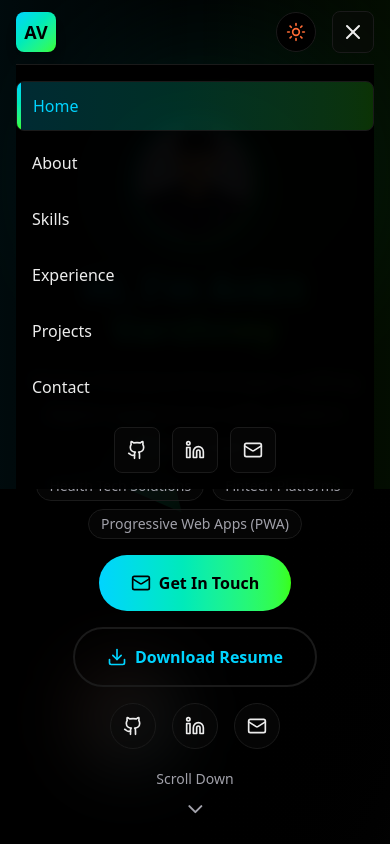
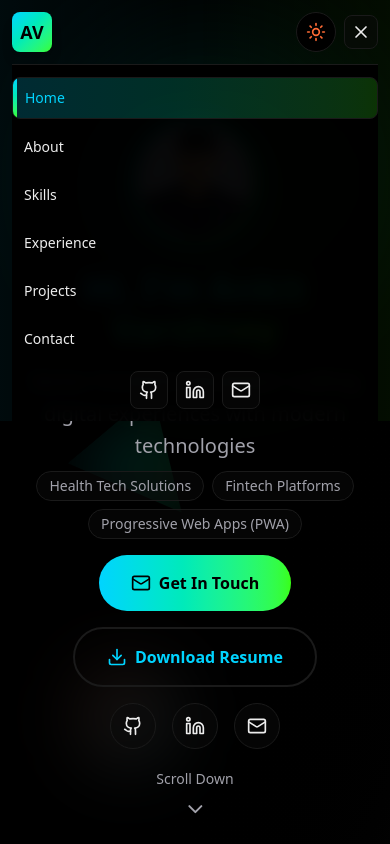
Before and after one commit to ankitvars/next-portfolio, a Next.js app: page / in a window 390 px wide. Both pictures are taken after a click on the button 353 px from the left and 32 px from the top of the page. Shown: the top 844 px of the page. Built offline with nearby package versions, Linux system fonts and the light colour scheme.

Commit message:
fix: improve mobile header responsiveness - Reduce container padding on mobile (px-3 instead of px-4) - Adjust mobile menu button spacing and sizing - Make hamburger menu icons smaller on mobile (w-5 h-5) - Improve mobile menu padding and text sizing - Optimize social links spacing in mobile menu

```diff
--- a/src/components/layout/header.tsx
+++ b/src/components/layout/header.tsx
@@ -83,7 +83,7 @@ export function Header({ className }: HeaderProps) {
         }}
       />
 
-      <div className="container mx-auto px-4 sm:px-6 lg:px-8 relative">
+      <div className="container mx-auto px-3 sm:px-4 lg:px-8 relative">
         <div className="flex items-center justify-between h-16 lg:h-20">
           {/* Logo */}
           <motion.div
@@ -106,7 +106,7 @@ export function Header({ className }: HeaderProps) {
             </motion.div>
             <div className="hidden sm:block">
               <motion.h1
-                className="text-lg lg:text-xl font-bold text-foreground"
+                className="text-sm sm:text-lg lg:text-xl font-bold text-foreground"
                 whileHover={{ color: "var(--electric-blue)" }}
                 transition={{ duration: 0.3 }}
               >
@@ -189,11 +189,11 @@ export function Header({ className }: HeaderProps) {
           </div>
 
           {/* Mobile Menu Button */}
-          <div className="lg:hidden flex items-center space-x-4">
+          <div className="lg:hidden flex items-center space-x-2 sm:space-x-4">
             <ThemeToggle />
             <motion.button
               onClick={() => setIsMobileMenuOpen(!isMobileMenuOpen)}
-              className="p-2 rounded-lg bg-muted/50 hover:bg-accent transition-all duration-300 border border-border/50"
+              className="p-1.5 sm:p-2 rounded-lg bg-muted/50 hover:bg-accent transition-all duration-300 border border-border/50"
               whileHover={{ scale: 1.1, rotate: 5 }}
               whileTap={{ scale: 0.95 }}
               aria-label="Toggle mobile menu"
@@ -207,7 +207,7 @@ export function Header({ className }: HeaderProps) {
                     exit={{ rotate: 90, opacity: 0 }}
                     transition={{ duration: 0.2 }}
                   >
-                    <X className="w-6 h-6" />
+                    <X className="w-5 h-5 sm:w-6 sm:h-6" />
                   </motion.div>
                 ) : (
                   <motion.div
@@ -217,7 +217,7 @@ export function Header({ className }: HeaderProps) {
                     exit={{ rotate: -90, opacity: 0 }}
                     transition={{ duration: 0.2 }}
                   >
-                    <Menu className="w-6 h-6" />
+                    <Menu className="w-5 h-5 sm:w-6 sm:h-6" />
                   </motion.div>
                 )}
               </AnimatePresence>
@@ -235,7 +235,7 @@ export function Header({ className }: HeaderProps) {
               exit={{ opacity: 0, height: 0 }}
               transition={{ duration: 0.3, ease: "easeInOut" }}
             >
-              <div className="py-4 space-y-4 border-t border-border/50 bg-background/95 backdrop-blur-sm">
+              <div className="py-3 sm:py-4 space-y-3 sm:space-y-4 border-t border-border/50 bg-background/95 backdrop-blur-sm">
                 {/* Mobile Navigation */}
                 <nav className="space-y-2">
                   {navigation.map((item, index) => {
@@ -245,7 +245,7 @@ export function Header({ className }: HeaderProps) {
                         key={item.name}
                         onClick={() => handleNavClick(item.href)}
                         className={cn(
-                          "block w-full text-left px-4 py-3 rounded-lg transition-all duration-300 font-medium relative overflow-hidden",
+                          "block w-full text-left px-3 sm:px-4 py-2.5 sm:py-3 rounded-lg transition-all duration-300 font-medium relative overflow-hidden text-sm sm:text-base",
                           isActive
                             ? "bg-gradient-to-r from-electric-blue/20 to-neon-accent/20 text-electric-blue border border-electric-blue/30"
                             : "hover:bg-accent"
@@ -271,13 +271,13 @@ export function Header({ className }: HeaderProps) {
                 </nav>
 
                 {/* Mobile Social Links */}
-                <div className="flex items-center justify-center space-x-3 px-4">
+                <div className="flex items-center justify-center space-x-2 sm:space-x-3 px-3 sm:px-4">
                   {socialLinks.map((link, index) => (
                     <motion.a
                       key={link.name}
                       href={link.url}
                       {...(link.url.startsWith('mailto:') ? {} : { target: "_blank", rel: "noopener noreferrer" })}
-                      className="p-3 rounded-lg bg-muted/50 hover:bg-accent transition-all duration-300 border border-border/50"
+                      className="p-2 sm:p-3 rounded-lg bg-muted/50 hover:bg-accent transition-all duration-300 border border-border/50"
                       whileHover={{ scale: 1.1, rotate: 5 }}
                       whileTap={{ scale: 0.95 }}
                       initial={{ opacity: 0, scale: 0 }}
```
